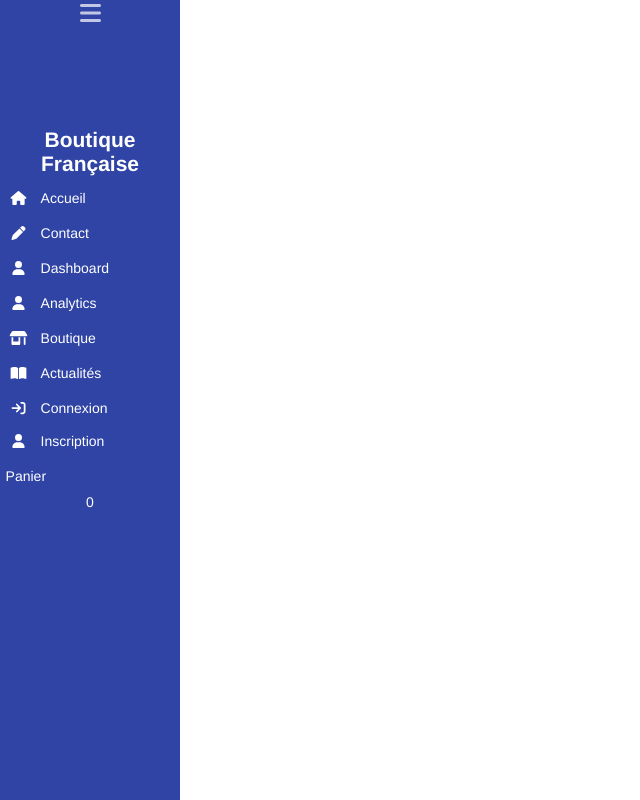
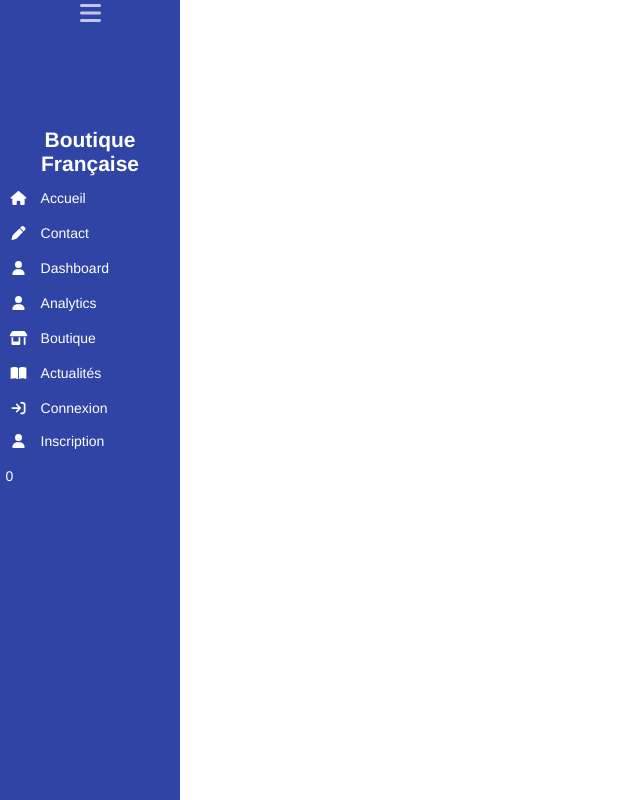
Before and after one commit to Arnaud-Lyard/Boutique-Francaise-vue, a Vue app in the folder frontend/: page / in a window 1280 px wide. Shown: the whole page, without its empty margins (0-640 px from the left). Built offline with nearby package versions, Linux system fonts and the light colour scheme; no server answers.

Commit message:
nav cart

```diff
--- a/frontend/src/components/sidebar/Sidebar.vue
+++ b/frontend/src/components/sidebar/Sidebar.vue
@@ -27,8 +27,7 @@
     <div v-if="currentUser">
         <SidebarLink to="/deconnexion" @click.prevent="logOut" icon="arrow-right-from-bracket">Déconnexion</SidebarLink>
     </div>
-        <SidebarLink to="/cart" icon="shopping-cart">Panier</SidebarLink>
-        <span>{{cartQuantity}}</span>
+        <SidebarLink to="/cart" icon="shopping-cart"><span>{{cartQuantity}}</span></SidebarLink>
   </div>
 </template>
 
```
